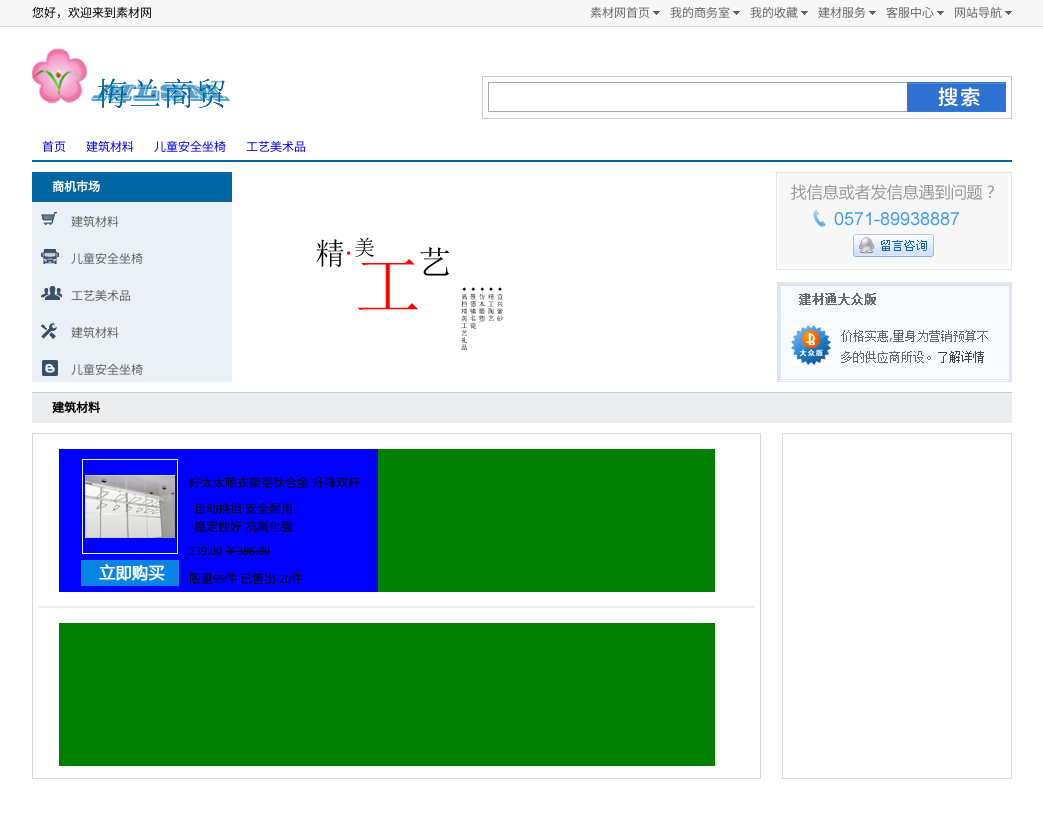
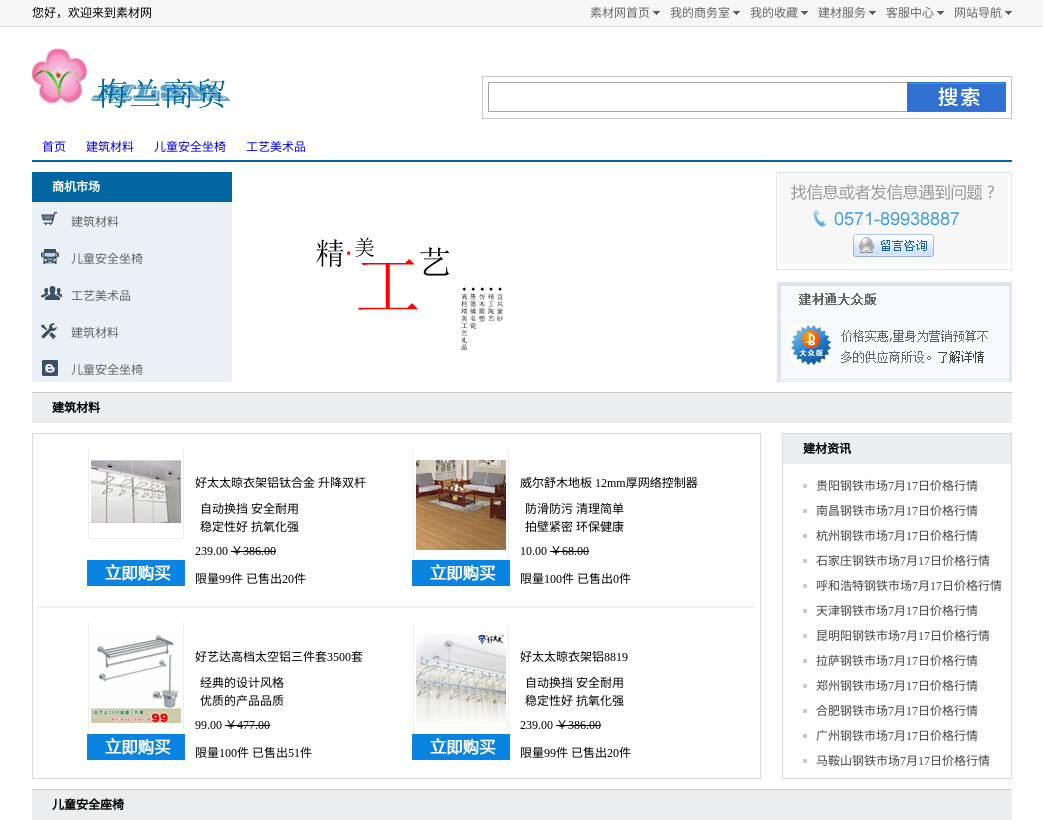
Before and after one commit to yanglu9813/webstudy, a plain HTML site: page css07/demo.html in a window 1280 px wide. Shown: the whole page, without its empty margins (118-1161 px from the left). Drawn offline with Linux system fonts and the light colour scheme.

Commit message:
add new code

```diff
--- a/css07/demo.html
+++ b/css07/demo.html
@@ -237,7 +237,6 @@
 		.lt-list{
 			width: 656px;
 			height: 143px;
-			background-color: green;
 			margin-top: 15px;
 			margin-left: 26px;
 			overflow: hidden;
@@ -251,13 +250,14 @@
 		.ltl-list{
 			height: 143px;
 			width: 319px;
-			background-color: blue;
 			position: relative;
+			float: left;
+			margin-left: 6px;
 		}
 		.ltl-list .c1{
 			position: absolute;
 			left: 23px;
-			top: 10px;
+			top: -5px;
 			border: 1px solid #EEEEEE;
 			padding:15px 2px;
 		}
@@ -285,6 +285,41 @@
 			position: absolute;
 			left: 130px;
 			top: 120px;
+		}
+		/*建材资讯*/
+		.jczx{
+			height: 30px;
+			background-color: #EBEDEF;
+			padding-left: 20px;
+			line-height: 30px;
+			font-weight: 700;
+		}
+		.r-list ul{
+			margin-left: 20px;
+			margin-top: 10px;
+		}
+		.r-list li{
+			height: 25px;
+			line-height: 25px;
+			background: url("images/li_bg.png") no-repeat left 10px;
+			padding-left: 13px;
+		}
+		.r-list a{
+			color: #444444;
+		}
+		.r-list a:hover{
+			color: #0A84E3;
+		}
+		.clearfix:after{
+			content: "";
+			display: block;
+			clear: both;
+			height: 0;
+			line-height: 0;
+			visibility: hidden;
+		}
+		.clearfix{
+			zoom: 1;
 		}
 	</style>
 </head>
@@ -387,7 +422,7 @@
 				</div>
 
 			<!-- 建筑材料列表 -->
-				<div class="jzcl-list">
+				<div class="jzcl-list  clearfix">
 					<!-- 左盒子 -->
 					<div class="l-list">
 						<!-- 左盒子上面的盒子 -->
@@ -408,15 +443,59 @@
 									239.00 <del>￥386.00</del>
 								</p>
 								<p class="p4">
-									限量99件 已售出 20件
+									限量99件 已售出20件
 								</p>
 							</div>
-							<!-- 左盒子上面的盒子的右上盒子 -->
+							<!-- 左盒子上面的盒子的右盒子 -->
 							<div class="ltl-list">
-								<img src="images/c1.png" class="c1">
+								<img src="images/c2.png" class="c1">
 								<img src="images/buy.png" class="buy">
 								<p class="p1">
-									好太太晾衣架铝钛合金 升降双杆
+									威尔舒木地板 12mm厚网络控制器
+								</p>
+								<p class="p2">
+									防滑防污 清理简单
+									<br>
+									拍壁紧密 环保健康
+								</p>
+								<p class="p3">
+									10.00 <del>￥68.00</del>
+								</p>
+								<p class="p4">
+									限量100件 已售出0件
+								</p>
+							</div>
+						</div>
+						<!-- 左盒子中间的横线盒子 -->
+						<div class="lm-list">
+						</div>
+						<!-- 左盒子下面的盒子 -->
+						<div class="lt-list">
+							<!-- 左盒子下面的盒子的左盒子 -->
+							<div class="ltl-list">
+								<img src="images/c3.png" class="c1">
+								<img src="images/buy.png" class="buy">
+								<p class="p1">
+									好艺达高档太空铝三件套3500套
+								</p>
+								<p class="p2">
+									经典的设计风格
+									<br>
+									优质的产品品质
+								</p>
+								<p class="p3">
+									99.00 <del>￥477.00</del>
+								</p>
+								<p class="p4">
+									限量100件 已售出51件
+								</p>
+							</div>
+							<!-- 左盒子下面的盒子的右盒子 -->
+							<div class="ltl-list">
+								<img src="images/c4.png" class="c1">
+								<img src="images/buy.png" class="buy">
+								<p class="p1">
+									好太太晾衣架铝8819
 								</p>
 								<p class="p2">
 									自动换挡 安全耐用
@@ -427,23 +506,39 @@
 									239.00 <del>￥386.00</del>
 								</p>
 								<p class="p4">
-									限量99件 已售出 20件
+									限量99件 已售出20件
 								</p>
 							</div>
 						</div>
-						<!-- 左盒子中间的横线盒子 -->
-						<div class="lm-list">
-						</div>
-						<!-- 左盒子下面的盒子 -->
-						<div class="lt-list"></div>
 					</div>
 					<!-- 右盒子 -->
 					<div class="r-list">
-
+						<div class="jczx">
+							建材资讯
+						</div>
+						<ul>
+							<li><a href="#">贵阳钢铁市场7月17日价格行情</a></li>
+							<li><a href="#">南昌钢铁市场7月17日价格行情</a></li>
+							<li><a href="#">杭州钢铁市场7月17日价格行情</a></li>
+							<li><a href="#">石家庄钢铁市场7月17日价格行情</a></li>
+							<li><a href="#">呼和浩特钢铁市场7月17日价格行情</a></li>
+							<li><a href="#">天津钢铁市场7月17日价格行情</a></li>
+							<li><a href="#">昆明阳钢铁市场7月17日价格行情</a></li>
+							<li><a href="#">拉萨钢铁市场7月17日价格行情</a></li>
+							<li><a href="#">郑州钢铁市场7月17日价格行情</a></li>
+							<li><a href="#">合肥钢铁市场7月17日价格行情</a></li>
+							<li><a href="#">广州钢铁市场7月17日价格行情</a></li>
+							<li><a href="#">马鞍山钢铁市场7月17日价格行情</a></li>
+						</ul>
 					</div>
 				</div>
 
+			<!-- 儿童安全座椅 -->
+				<div class="jzcl">
+					儿童安全座椅
+				</div>
+		</div>
 
-		</div>
+
 </body>
 </html>
```
Also changed, not shown: css07/魅蓝商贸.txt (added).
